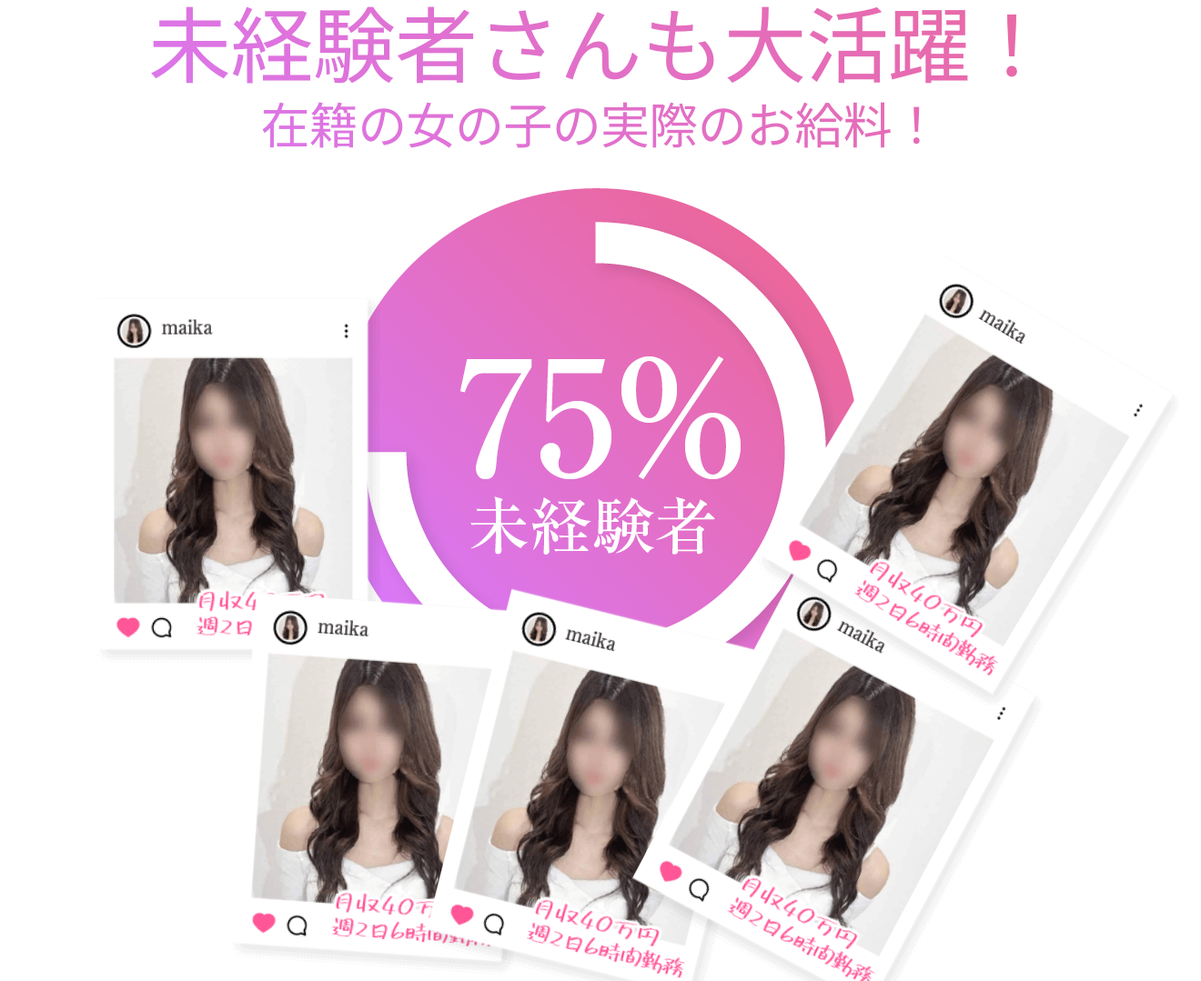
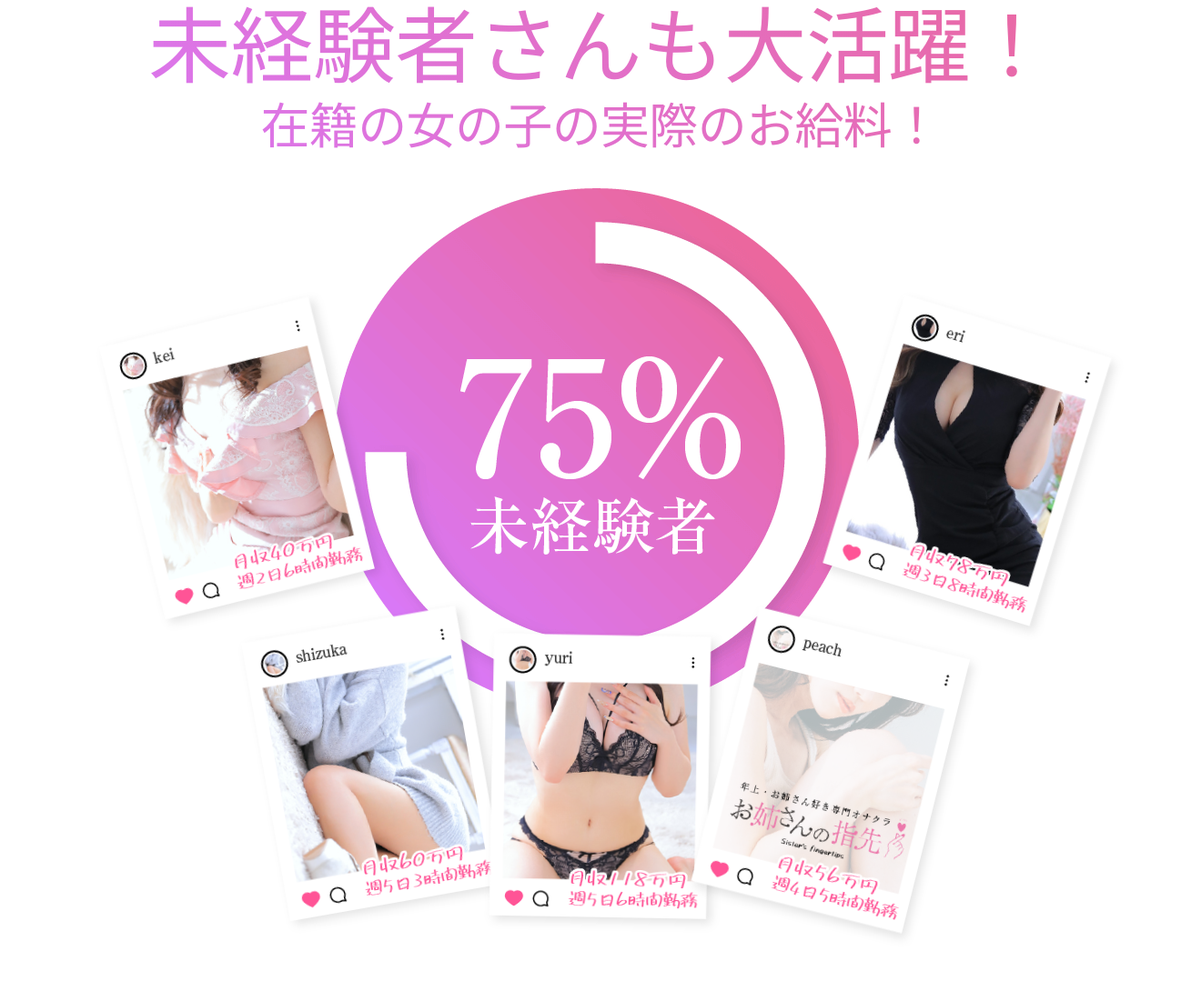
Before and after one commit to yamamotohimeka/one-yubi, a PHP site: page /recruit in a window 1320 px wide. Shown: the part 5421-6500 px from the top of the page at 91% size. Run offline with PHP 8.4, Linux system fonts and the light colour scheme; data that the repository does not hold is empty; style sheets or scripts are compiled from the project's sources; some libraries are stand-ins or nearby versions.

Commit message:
salary 女の子画像差し替え

```diff
--- a/recruit/assets/css/components/_salary.scss
+++ b/recruit/assets/css/components/_salary.scss
@@ -736,9 +736,9 @@
       }
       img {
         position: absolute;
-        width: 335px;
+        width: 269px;
         @include pc {
-          width: calc(335vw / (1200 / 100));
+          width: calc(269vw / (1200 / 100));
         }
         @include tab {
           width: calc(365vw / (768 / 100));
@@ -759,11 +759,12 @@
           }
         }
         &:nth-child(2) {
-          top: 142px;
-          left: 35px;
+          top: 165px;
+          left: 72px;
+          transform: rotate(346deg);
           @include pc {
-            top: calc(142vw / (1200 / 100));
-            left: calc(35vw / (1200 / 100));
+            top: calc(165vw / (1200 / 100));
+            left: calc(72vw / (1200 / 100));
           }
           @include tab {
             top: calc(74vw / (768 / 100));
@@ -772,37 +773,39 @@
           }
         }
         &:nth-child(3) {
-          top: 476px;
-          left: 195px;
-          transform: rotate(4deg);
+          top: 500px;
+          left: 221px;
+          transform: rotate(-10deg);
           @include pc {
-            top: calc(476vw / (1200 / 100));
-            left: calc(195vw / (1200 / 100));
+            top: calc(500vw / (1200 / 100));
+            left: calc(221vw / (1200 / 100));
           }
           @include tab {
             top: calc(493vw / (768 / 100));
             left: calc(27vw / (768 / 100));
             transform: rotate(-8deg);
+            z-index: 2;
           }
         }
         &:nth-child(4) {
-          top: 493px;
-          left: 437px;
-          transform: rotate(14deg);
+          top: 515px;
+          left: 470px;
+          transform: rotate(1deg);
           @include pc {
-            top: calc(493vw / (1200 / 100));
-            left: calc(437vw / (1200 / 100));
+            top: calc(515vw / (1200 / 100));
+            left: calc(470vw / (1200 / 100));
           }
           @include tab {
             top: calc(455vw / (768 / 100));
             left: calc(357vw / (768 / 100));
             transform: rotate(7deg);
+            z-index: 1;
           }
         }
         &:nth-child(5) {
-          top: 488px;
-          left: 692px;
-          transform: rotate(28deg);
+          top: 509px;
+          left: 722px;
+          transform: rotate(14deg);
           @include pc {
             top: calc(488vw / (1200 / 100));
             left: calc(692vw / (1200 / 100));
@@ -814,12 +817,12 @@
           }
         }
         &:nth-child(6) {
-          top: 145px;
-          right: 27px;
-          transform: rotate(31deg);
+          top: 170px;
+          right: 59px;
+          transform: rotate(17deg);
           @include pc {
-            top: calc(145vw / (1200 / 100));
-            right: calc(27vw / (1200 / 100));
+            top: calc(170vw / (1200 / 100));
+            right: calc(59vw / (1200 / 100));
           }
           @include tab {
             top: calc(867vw / (768 / 100));
--- a/recruit/components/salary.php
+++ b/recruit/components/salary.php
@@ -157,10 +157,10 @@
       <div class="salary__box4-inner">
         <img src="<?php echo $path; ?>assets/images/salary-img2.png" alt="75%未経験">
         <img src="<?php echo $path; ?>assets/images/salary-girl1.png" alt="未経験の女の子１">
-        <img src="<?php echo $path; ?>assets/images/salary-girl1.png" alt="未経験の女の子２">
-        <img src="<?php echo $path; ?>assets/images/salary-girl1.png" alt="未経験の女の子３">
-        <img src="<?php echo $path; ?>assets/images/salary-girl1.png" alt="未経験の女の子４">
-        <img src="<?php echo $path; ?>assets/images/salary-girl1.png" alt="未経験の女の子５">
+        <img src="<?php echo $path; ?>assets/images/salary-girl2.png" alt="未経験の女の子２">
+        <img src="<?php echo $path; ?>assets/images/salary-girl3.png" alt="未経験の女の子３">
+        <img src="<?php echo $path; ?>assets/images/salary-girl4.png" alt="未経験の女の子４">
+        <img src="<?php echo $path; ?>assets/images/salary-girl5.png" alt="未経験の女の子５">
       </div>
     </div>
   </div>
```
Also changed, not shown: recruit/assets/images/salary-girl1.png, recruit/assets/images/salary-girl11.png (added), recruit/assets/images/salary-girl2.png (added), recruit/assets/images/salary-girl3.png (added), recruit/assets/images/salary-girl4.png (added), recruit/assets/images/salary-girl5.png (added).
